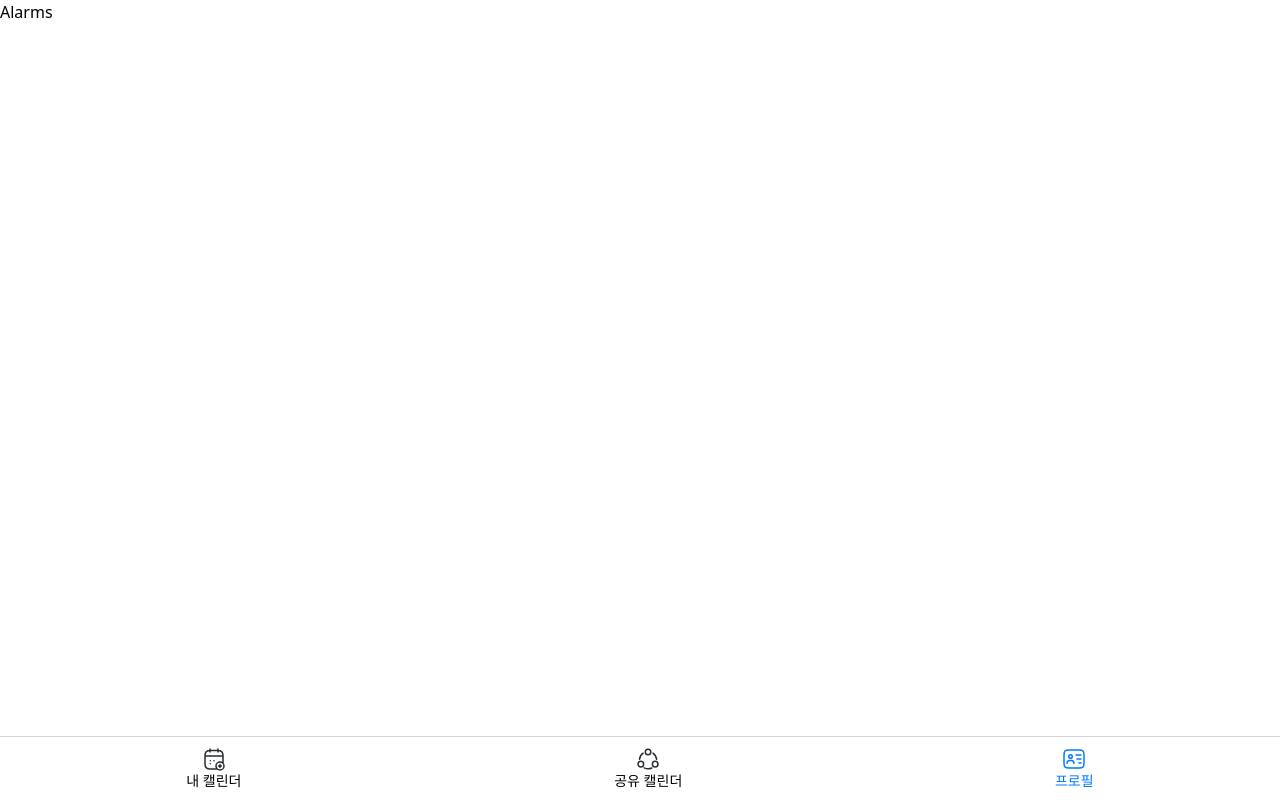
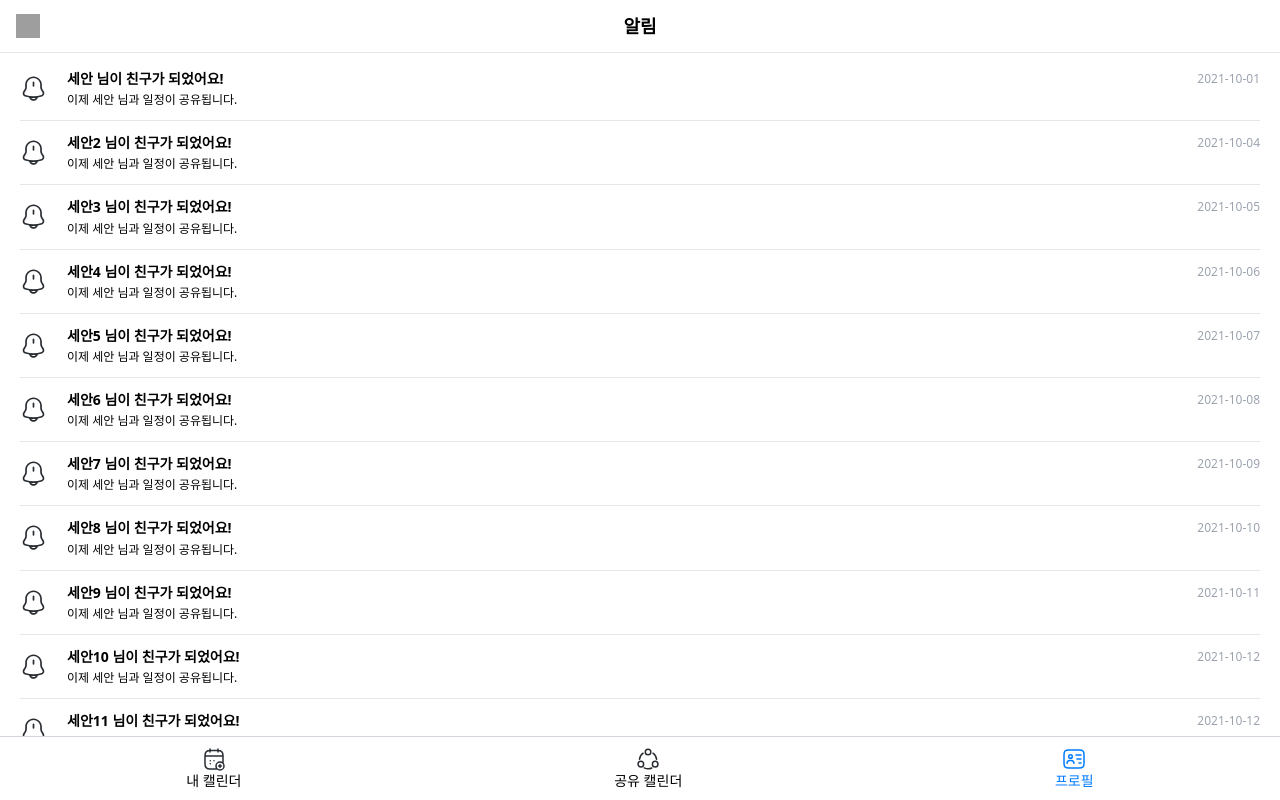
Before and after one commit to seank021/share-calendar-fe, a React (Vite) app: page /alarms in a window 1280 px wide. Built offline with nearby package versions, Linux system fonts and the light colour scheme; grey boxes are pictures that could not be loaded.

Commit message:
feat: alarms

```diff
--- a/src/pages/profile/alarms.jsx
+++ b/src/pages/profile/alarms.jsx
@@ -1,4 +1,9 @@
+import React from 'react';
+import { useNavigate } from 'react-router-dom';
+
 const Alarms = () => {
+    const navigate = useNavigate();
+
     const ALARMS = [
         {
             title: '세안 님이 친구가 되었어요!',
@@ -25,11 +30,75 @@ const Alarms = () => {
             contents: '이제 세안 님과 일정이 공유됩니다.',
             createdAt: '2021-10-07T12:00:00.000Z',
         },
+        {
+            title: '세안6 님이 친구가 되었어요!',
+            contents: '이제 세안 님과 일정이 공유됩니다.',
+            createdAt: '2021-10-08T12:00:00.000Z',
+        },
+        {
+            title: '세안7 님이 친구가 되었어요!',
+            contents: '이제 세안 님과 일정이 공유됩니다.',
+            createdAt: '2021-10-09T12:00:00.000Z',
+        },
+        {
+            title: '세안8 님이 친구가 되었어요!',
+            contents: '이제 세안 님과 일정이 공유됩니다.',
+            createdAt: '2021-10-10T12:00:00.000Z',
+        },
+        {
+            title: '세안9 님이 친구가 되었어요!',
+            contents: '이제 세안 님과 일정이 공유됩니다.',
+            createdAt: '2021-10-11T12:00:00.000Z',
+        },
+        {
+            title: '세안10 님이 친구가 되었어요!',
+            contents: '이제 세안 님과 일정이 공유됩니다.',
+            createdAt: '2021-10-12T12:00:00.000Z',
+        },
+        {
+            title: '세안11 님이 친구가 되었어요!',
+            contents: '이제 세안 님과 일정이 공유됩니다.',
+            createdAt: '2021-10-12T12:00:00.000Z',
+        },
+        {
+            title: '세안12 님이 친구가 되었어요!',
+            contents: '이제 세안 님과 일정이 공유됩니다.',
+            createdAt: '2021-10-12T12:00:00.000Z',
+        },
+        {
+            title: '세안13 님이 친구가 되었어요!',
+            contents: '이제 세안 님과 일정이 공유됩니다.',
+            createdAt: '2021-10-12T12:00:00.000Z',
+        },
     ];
 
     return (
-        <div>
-            <h1>Alarms</h1>
+        <div className="flex flex-col bg-white h-[calc(100vh-3.5rem)]">
+            {/* 상단 헤더 */}
+            <div className="flex items-center justify-between px-4 py-3 border-b">
+                <button onClick={() => navigate(-1)}>
+                    <img src="/icons/chevron-left.svg" alt="뒤로가기" className="w-6 h-6" />
+                </button>
+                <h1 className="text-lg font-bold">알림</h1>
+                <div className="w-6"></div>
+            </div>
+            {/* 알림 목록 */}
+            <div className="flex flex-col gap-3 p-4 overflow-y-auto">
+                {ALARMS.map((alarm, index) => (
+                    <div key={index} className="flex items-center gap-5 border-b pb-3 mx-1">
+                        {/* 아이콘 */}
+                        <img src="/icons/alarm.svg" alt="alarm icon" className="w-[27px] h-[27px]" />
+                        {/* 알림 내용 */}
+                        <div className="flex flex-col gap-[0.2rem] w-full">
+                            <div className="flex w-full  items-center justify-between">
+                                <p className="text-sm font-bold">{alarm.title}</p>
+                                <p className="text-xs text-gray-400">{alarm.createdAt.slice(0, 10)}</p>
+                            </div>
+                            <p className="text-xs">{alarm.contents}</p>
+                        </div>
+                    </div>
+                ))}
+            </div>
         </div>
     );
 };
--- a/src/pages/profile/my.jsx
+++ b/src/pages/profile/my.jsx
@@ -85,7 +85,7 @@ const My = ({ setIsLoggedIn }) => {
                         />
                     </div>
                 </div>
-                <div className="flex items-center space-x-4">
+                <div className="flex items-center space-x-3">
                     {userInfo.photoURL ? (
                         <img src={userInfo.photoURL} alt="profile" className="w-[80px] h-[80px] rounded-full" />
                     ) : (
```
